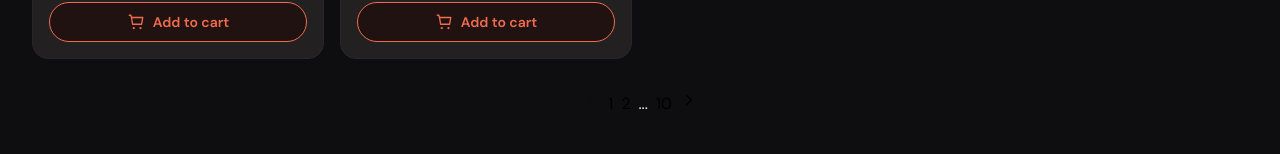
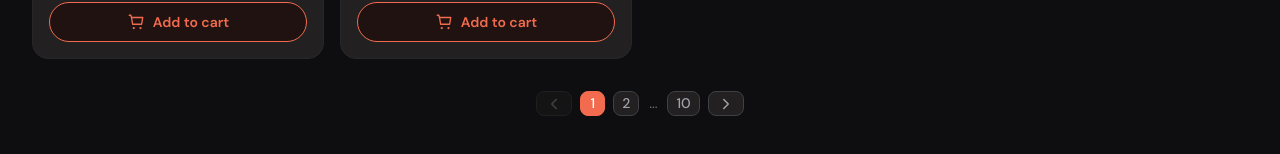
Before and after one commit to icecolddeveloper/tradevo, a React (Vite) app in the folder frontend/: page /shop in a window 1280 px wide. Shown: the part 958-1112 px from the top of the page. Built offline with nearby package versions, Linux system fonts and the light colour scheme.

Commit message:
feat: implement price range filter logic

```diff
--- a/frontend/src/pages/Shop/Shop.jsx
+++ b/frontend/src/pages/Shop/Shop.jsx
@@ -60,7 +60,12 @@ function Shop() {
 
   const categoryItems = getCategoryItems(category);
 
-  const sorted = sortProducts(categoryItems, sortBy);
+  // First filter price range
+  const productsInRange = categoryItems.filter(
+    (catObj) => catObj.price >= minPrice && catObj.price <= maxPrice,
+  );
+
+  const sorted = sortProducts(productsInRange, sortBy);
 
   const totalPages = Math.ceil(sorted.length / ITEMS_PER_PAGE);
 
@@ -95,6 +100,7 @@ function Shop() {
 
   function handlePriceChange(newArrRange) {
     const [min, max] = newArrRange;
+
     setSearchParams((prev) => ({
       ...Object.fromEntries(prev),
       minPrice: min,
@@ -264,7 +270,7 @@ function Shop() {
                         step={10}
                         value={[minPrice, maxPrice]}
                         onChange={(newRangeArr) =>
-                          handlePriceChange(newRangeArr)
+                          handlePriceChange(newRangeArr, currentPageItems)
                         } // [120, 400]
                       />
                     </div>
--- a/frontend/src/ui/Pagination/Pagination.module.css
+++ b/frontend/src/ui/Pagination/Pagination.module.css
@@ -8,11 +8,7 @@
 }
 
 .btn,
-<<<<<<< HEAD
-.pageNum_btn {
-=======
 .num_btn {
->>>>>>> 49aaf9aa4d8066bd4a5b50d45cd42b3841069483
   display: flex;
   align-items: center;
   justify-content: center;
@@ -29,13 +25,8 @@
   transition: all var(--transition-fast);
 }
 
-<<<<<<< HEAD
-.pageNum_btn {
-   min-width: 25px;
-=======
 .num_btn {
   min-width: 25px;
->>>>>>> 49aaf9aa4d8066bd4a5b50d45cd42b3841069483
   height: 25px;
 }
 
```
